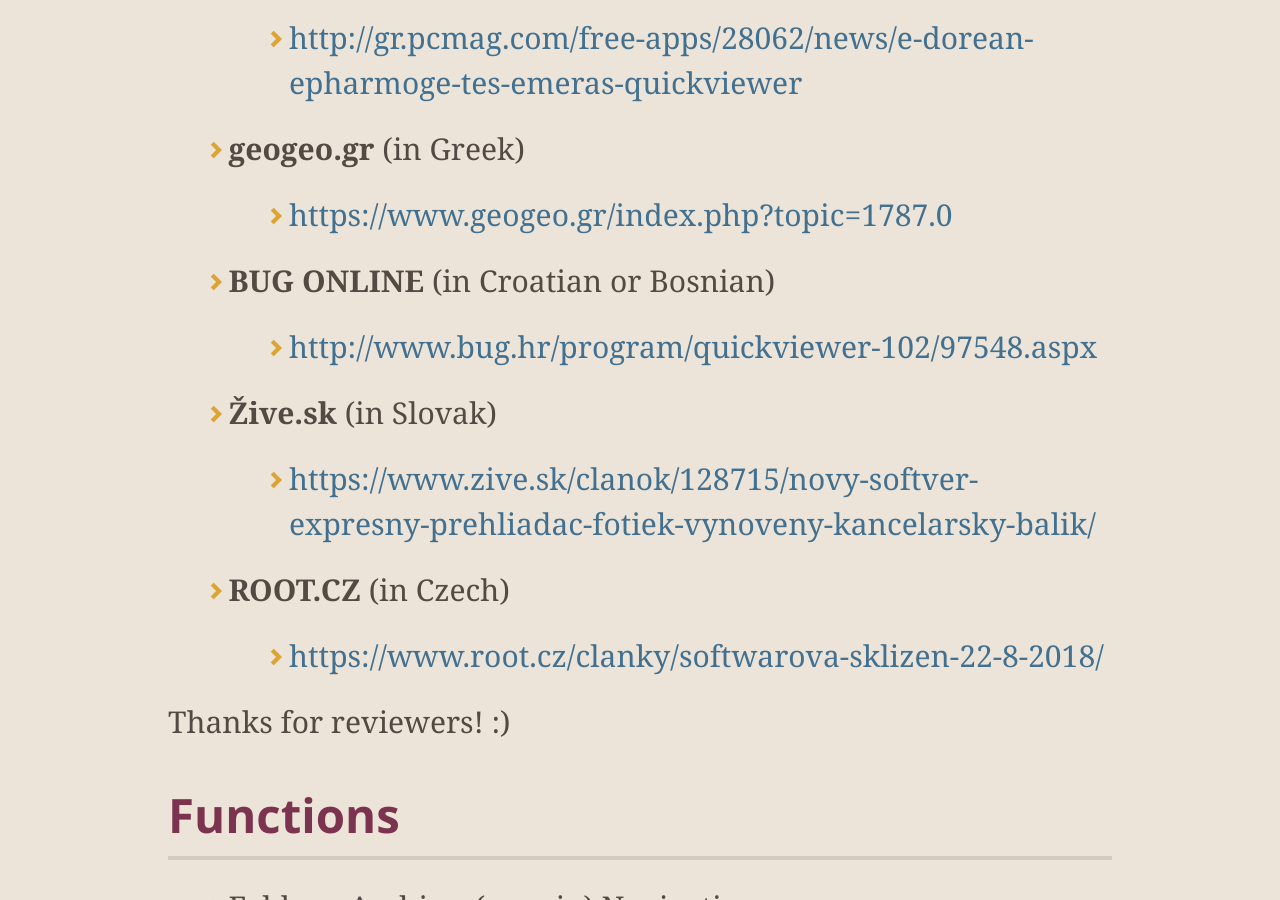
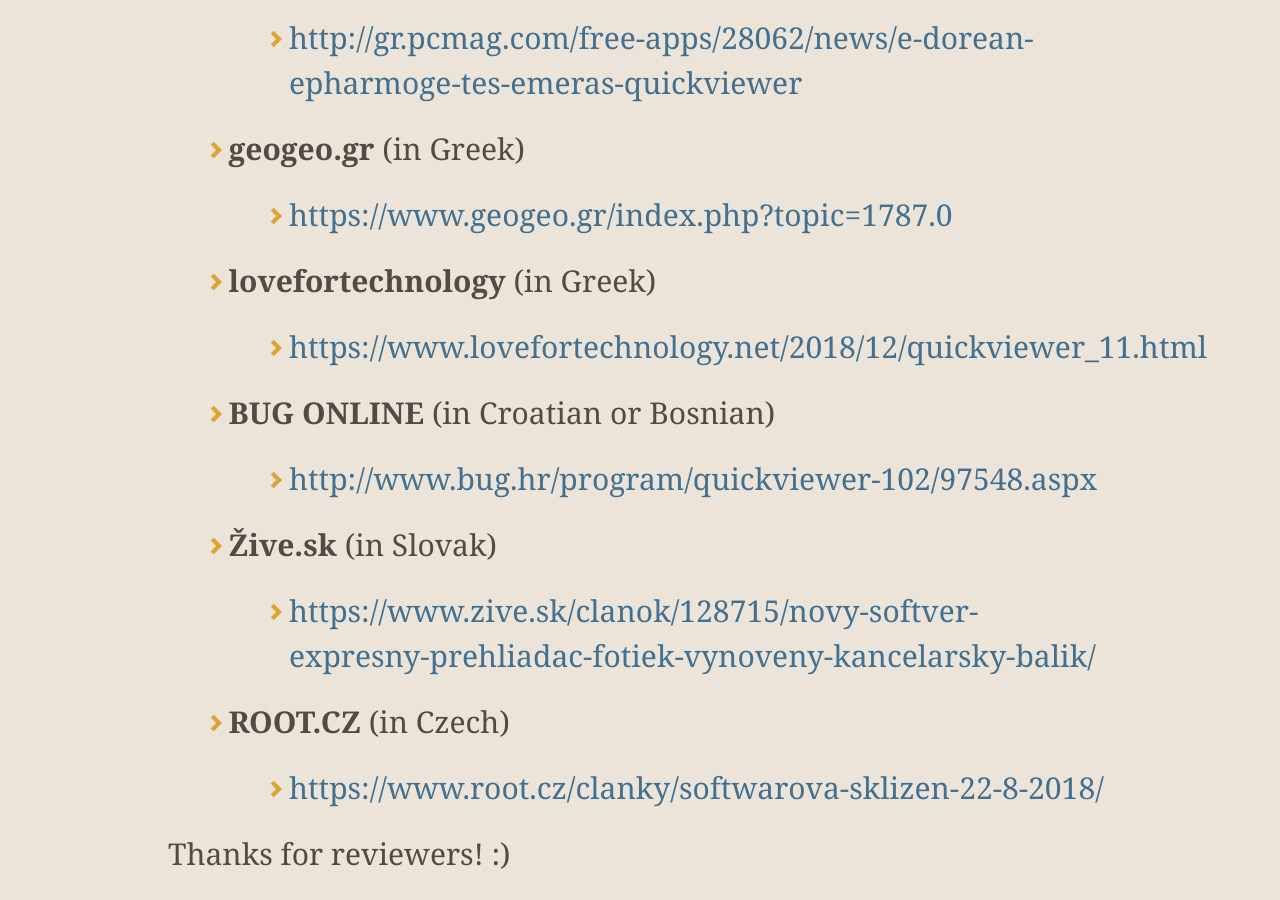
Before and after one commit to kanryu/quickviewer, a Jekyll site: the page built from docs/index.md, in a window 1280 px wide and 900 px high, scrolled down 11655 px. Built offline with Jekyll 4.4.1, drawn with Linux system fonts in a browser that asks for light colours; nearby versions of some CDN libraries; comment, search, counter and statistics services are not loaded; our own code applies the rules of GitHub Pages for plain Markdown files.

Commit message:
Update index.md

```diff
--- a/docs/index.md
+++ b/docs/index.md
@@ -174,6 +174,8 @@ You can also clone the latest source code from **[this repository.](https://gith
     - [http://gr.pcmag.com/free-apps/28062/news/e-dorean-epharmoge-tes-emeras-quickviewer](http://gr.pcmag.com/free-apps/28062/news/e-dorean-epharmoge-tes-emeras-quickviewer)
 - **geogeo.gr** (in Greek)
     - [https://www.geogeo.gr/index.php?topic=1787.0](https://www.geogeo.gr/index.php?topic=1787.0)
+- **lovefortechnology** (in Greek)
+    - [https://www.lovefortechnology.net/2018/12/quickviewer_11.html](https://www.lovefortechnology.net/2018/12/quickviewer_11.html)
 - **BUG ONLINE** (in Croatian or Bosnian)
     - [http://www.bug.hr/program/quickviewer-102/97548.aspx](http://www.bug.hr/program/quickviewer-102/97548.aspx)
 - **Žive.sk** (in Slovak)
```
